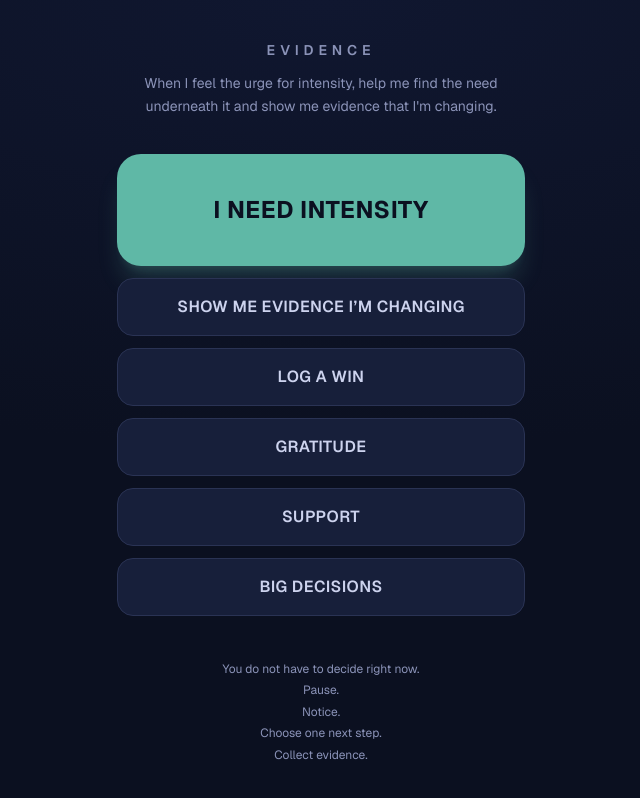
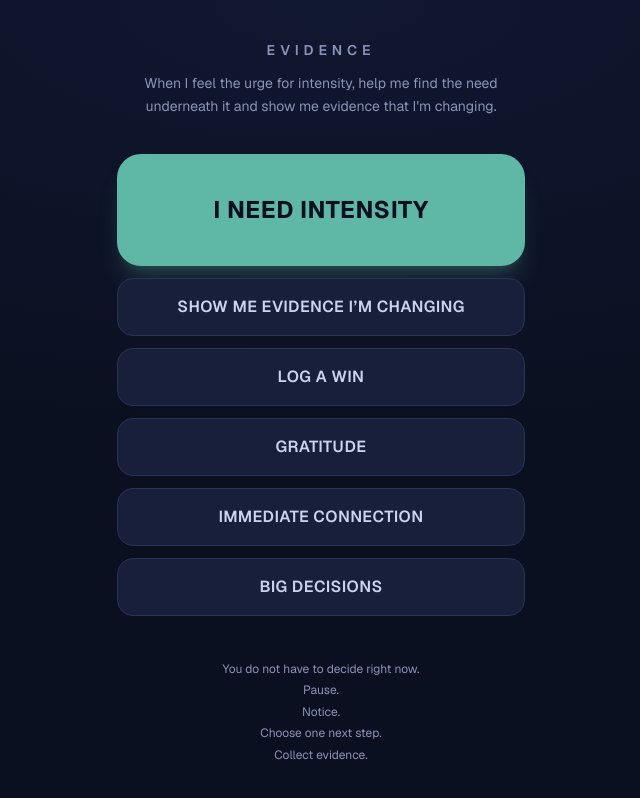
Before and after one commit to ignitehealingai/evidence, a Next.js app: page / in a window 1280 px wide. Shown: the top 798 px of the page, without its empty margins (319-959 px from the left). Built offline with nearby package versions, Linux system fonts and the light colour scheme.

Commit message:
Rename Support to Immediate Connection
https://claude.ai/code/session_01Tyd4Jz3FptQnFwwmQhPgPD

```diff
--- a/src/app/page.tsx
+++ b/src/app/page.tsx
@@ -47,7 +47,7 @@ export default function Home() {
         href="/support"
         className="block rounded-2xl border border-line bg-surface px-5 py-4 text-center font-semibold tracking-wide text-mist transition active:bg-line"
       >
-        SUPPORT
+        IMMEDIATE CONNECTION
       </Link>
       <Link
         href="/decision"
--- a/src/app/support/page.tsx
+++ b/src/app/support/page.tsx
@@ -36,7 +36,7 @@ export default function Support() {
   }
 
   return (
-    <Screen title="Support" back="/">
+    <Screen title="Immediate Connection" back="/">
       <p className="mb-5 text-sm text-fog">
         Reaching out is evidence. It counts even before they answer.
       </p>
```
Also changed, not shown: 1 other file (tests, documents, lock files or other folders).
